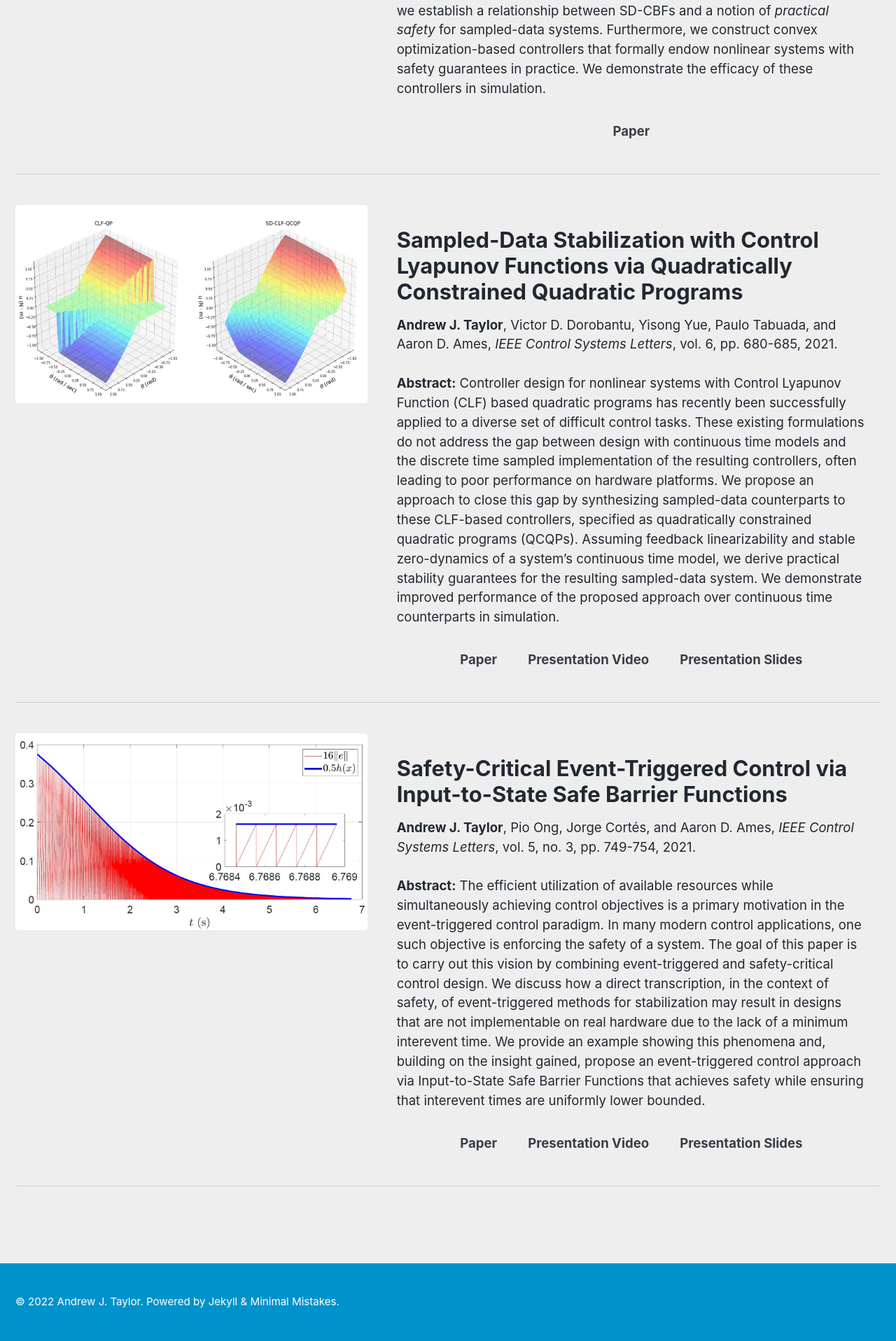
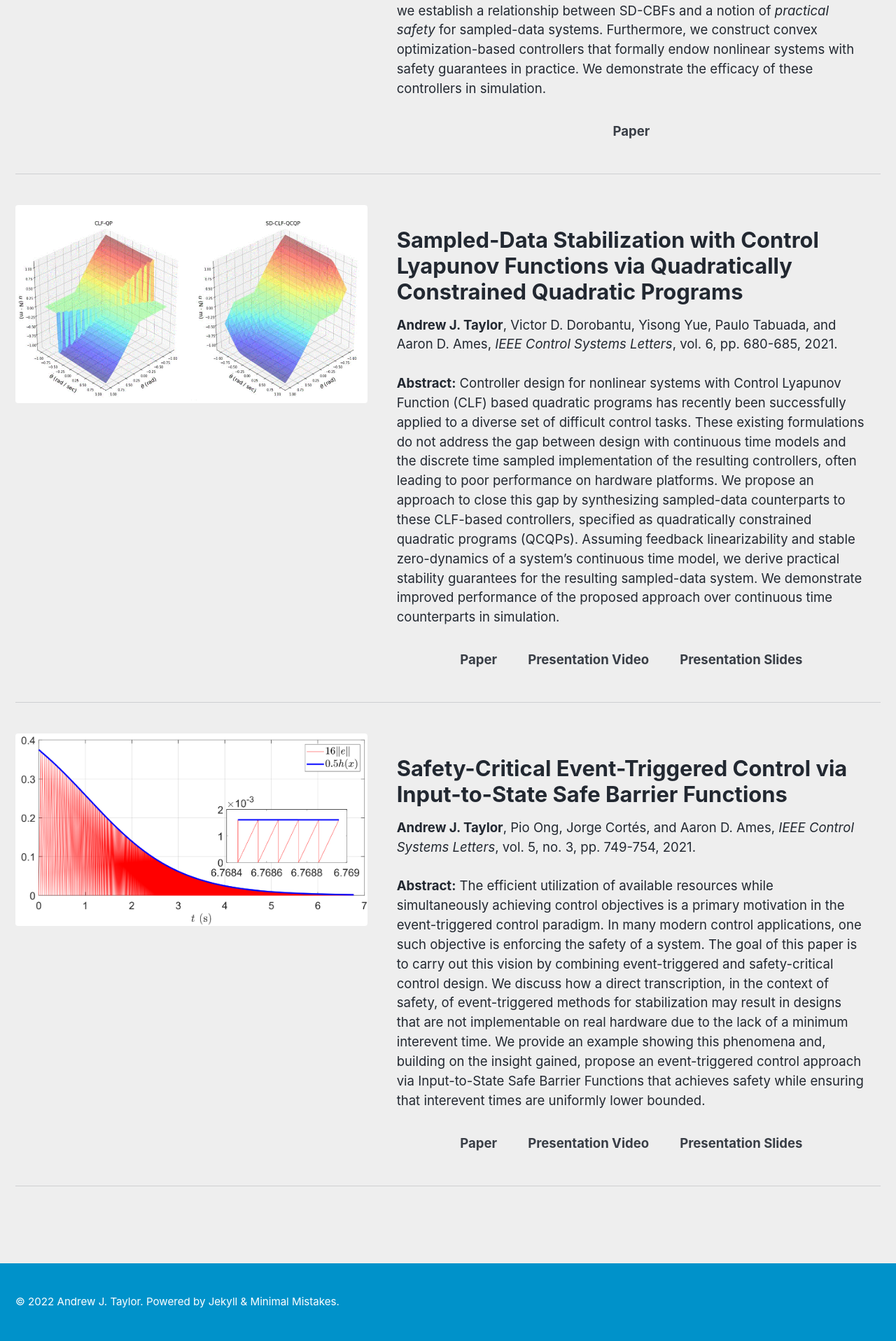
Before and after one commit to andrewjamestaylor/andrewjamestaylor.github.io, a Jekyll site: the page built from _pages/research_projects/discrete_event_control.md, in a window 1280 px wide. Shown: the part 815-2731 px from the top of the page at 70% size. Built offline with Jekyll 4.4.1, drawn with Linux system fonts in a browser that asks for light colours; cached includes are drawn as plain includes.

Commit message:
solving stupid lfs issue

```diff
--- a/_pages/research_projects/discrete_event_control.md
+++ b/_pages/research_projects/discrete_event_control.md
@@ -8,7 +8,7 @@ intro:
     excerpt: TBD
 
 feature_row_1:
-  - image_path: assets/paper_materials/taylor2020safety_critical_event_triggered_control_via_input_to_state_safe_barrier_functions/cex_both.jpg
+  - image_path: assets/paper_materials/taylor2020safety_critical_event_triggered_control_via_input_to_state_safe_barrier_functions/cex_both.png
     title: "Safety-Critical Event-Triggered Control via Input-to-State Safe Barrier Functions"
     excerpt: <b>Andrew J. Taylor</b>, Pio Ong, Jorge Cortés, and Aaron D. Ames, <i>IEEE Control Systems Letters</i>, vol. 5, no. 3, pp. 749-754, 2021. <br> <br> <b>Abstract:</b> The efficient utilization of available resources while simultaneously achieving control objectives is a primary motivation in the event-triggered control paradigm. In many modern control applications, one such objective is enforcing the safety of a system. The goal of this paper is to carry out this vision by combining event-triggered and safety-critical control design. We discuss how a direct transcription, in the context of safety, of event-triggered methods for stabilization may result in designs that are not implementable on real hardware due to the lack of a minimum interevent time. We provide an example showing this phenomena and, building on the insight gained,  propose an event-triggered control approach via Input-to-State Safe Barrier Functions that achieves safety while ensuring that interevent times are uniformly lower bounded.
     url: "assets/paper_materials/taylor2020safety_critical_event_triggered_control_via_input_to_state_safe_barrier_functions/paper.pdf"
```
Also changed, not shown: assets/paper_materials/taylor2020safety_critical_event_triggered_control_via_input_to_state_safe_barrier_functions/cex_both.JPG (deleted), assets/paper_materials/taylor2020safety_critical_event_triggered_control_via_input_to_state_safe_barrier_functions/cex_both.png (added).
